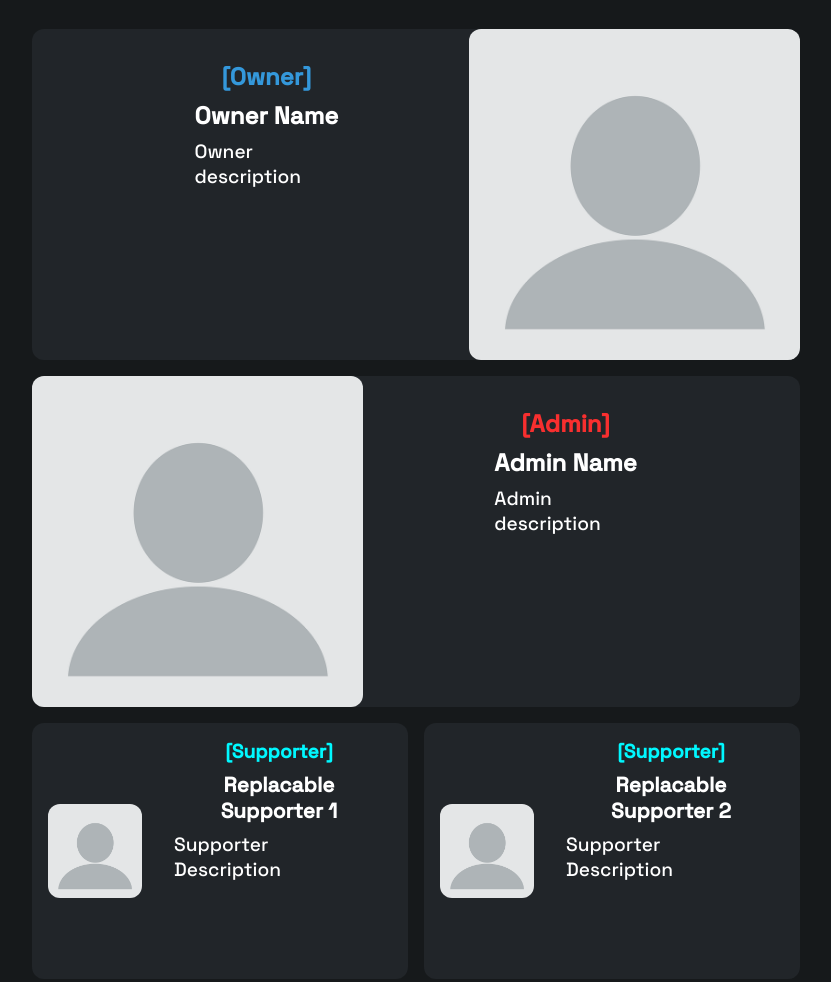
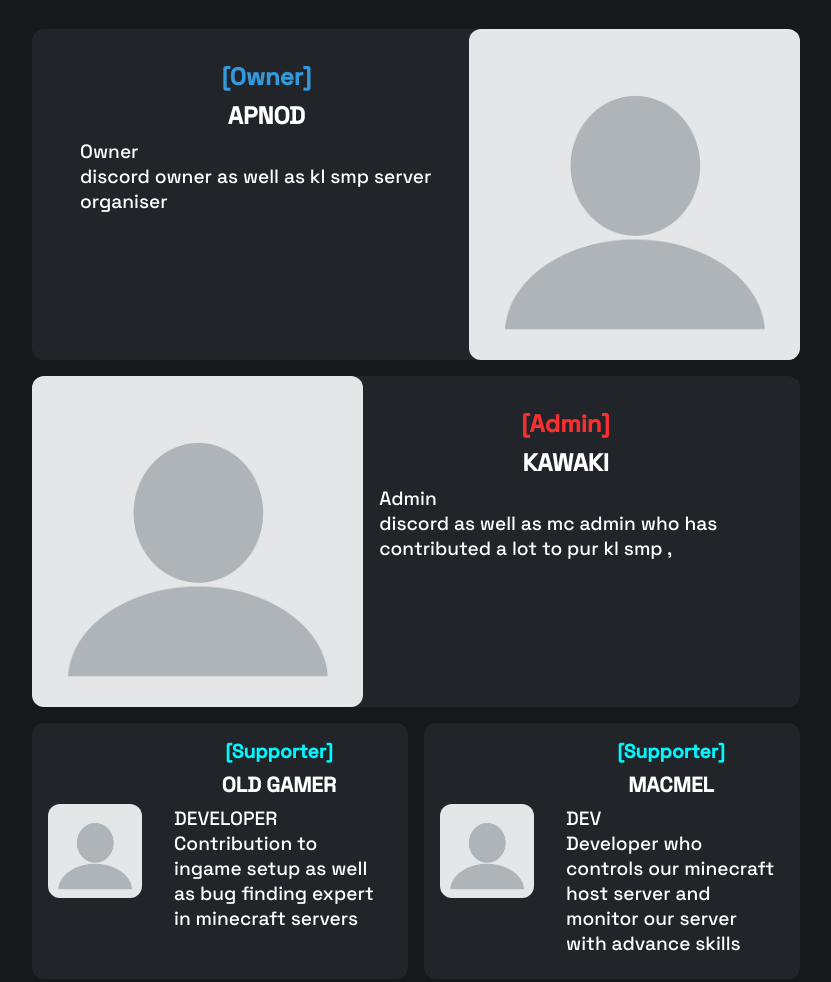
Before and after one commit to apnod/www, a plain HTML site: page index.html in a window 1280 px wide. Shown: the part 2626-3608 px from the top of the page, without its empty margins (224-1055 px from the left). Drawn offline with nearby package versions, Linux system fonts and the light colour scheme.

Commit message:
Update index.html

```diff
--- a/index.html
+++ b/index.html
@@ -104,7 +104,7 @@
           </div>
           <div class="main2_feature">
             <img class="main2_feature_img" alt="Feature Image" src="media/placeholder.png">
-            <a class="main2_feature_headline">SURVIVAL SERVER</a>
+            <a class="main2_feature_headline">SURVIVAL SMP</a>
             <a class="main2_feature_text">we offer a peaceful modded Survival smp with many features that are useful for players </a>
           </div>
           <div class="main2_feature">
@@ -146,16 +146,16 @@
             <img class="main5_admins_img" alt="admin member img" src="media/member_placeholder.webp">
             <div class="main5_admins_description_div">
               <a class="main5_admins_description_rank main5_admins_description_rank_owner">[Owner]</a>
-              <a class="main5_admins_description_title" href="https://example.com">Owner Name</a>
-              <a class="main5_admins_description">Owner<br>description</a>
+              <a class="main5_admins_description_title" href="https://example.com">APNOD</a>
+              <a class="main5_admins_description">Owner<br>discord owner as well as kl smp server organiser</a>
             </div>
           </div>
           <div class="main5_admins_div main5_admins_dev_type1">
             <img class="main5_admins_img" alt="admin member img" src="media/member_placeholder.webp">
             <div class="main5_admins_description_div">
               <a class="main5_admins_description_rank main5_admins_description_rank_admin">[Admin]</a>
-              <a class="main5_admins_description_title" href="https://example.com">Admin Name</a>
-              <a class="main5_admins_description">Admin<br>description</a>
+              <a class="main5_admins_description_title" href="https://example.com">KAWAKI</a>
+              <a class="main5_admins_description">Admin<br>discord as well as mc admin who has contributed a lot to pur kl smp , </a>
             </div>
           </div>
         </div>
@@ -164,16 +164,16 @@
             <img class="main5_supporters_img" alt="supporters member img" src="media/member_placeholder.webp">
             <div class="main5_supporters_description_div">
               <a class="main5_supporters_description_rank main5_supporters_description_rank_supporter">[Supporter]</a>
-              <a class="main5_supporters_description_title">Replacable Supporter 1</a>
-              <a class="main5_supporters_description">Supporter<br>Description</a>
+              <a class="main5_supporters_description_title">OLD GAMER</a>
+              <a class="main5_supporters_description">DEVELOPER<br>Contribution to ingame setup as well as bug finding expert in minecraft servers</a>
             </div>
           </div>
           <div class="main5_supporters_div">
             <img class="main5_supporters_img" alt="supporters member img" src="media/member_placeholder.webp">
             <div class="main5_supporters_description_div">
               <a class="main5_supporters_description_rank main5_supporters_description_rank_supporter">[Supporter]</a>
-              <a class="main5_supporters_description_title">Replacable Supporter 2</a>
-              <a class="main5_supporters_description">Supporter<br>Description</a>
+              <a class="main5_supporters_description_title">MACMEL</a>
+              <a class="main5_supporters_description">DEV<br>Developer who controls our minecraft host server and monitor our server with advance skills</a>
             </div>
           </div>
           <div class="main5_supporters_div">
```
